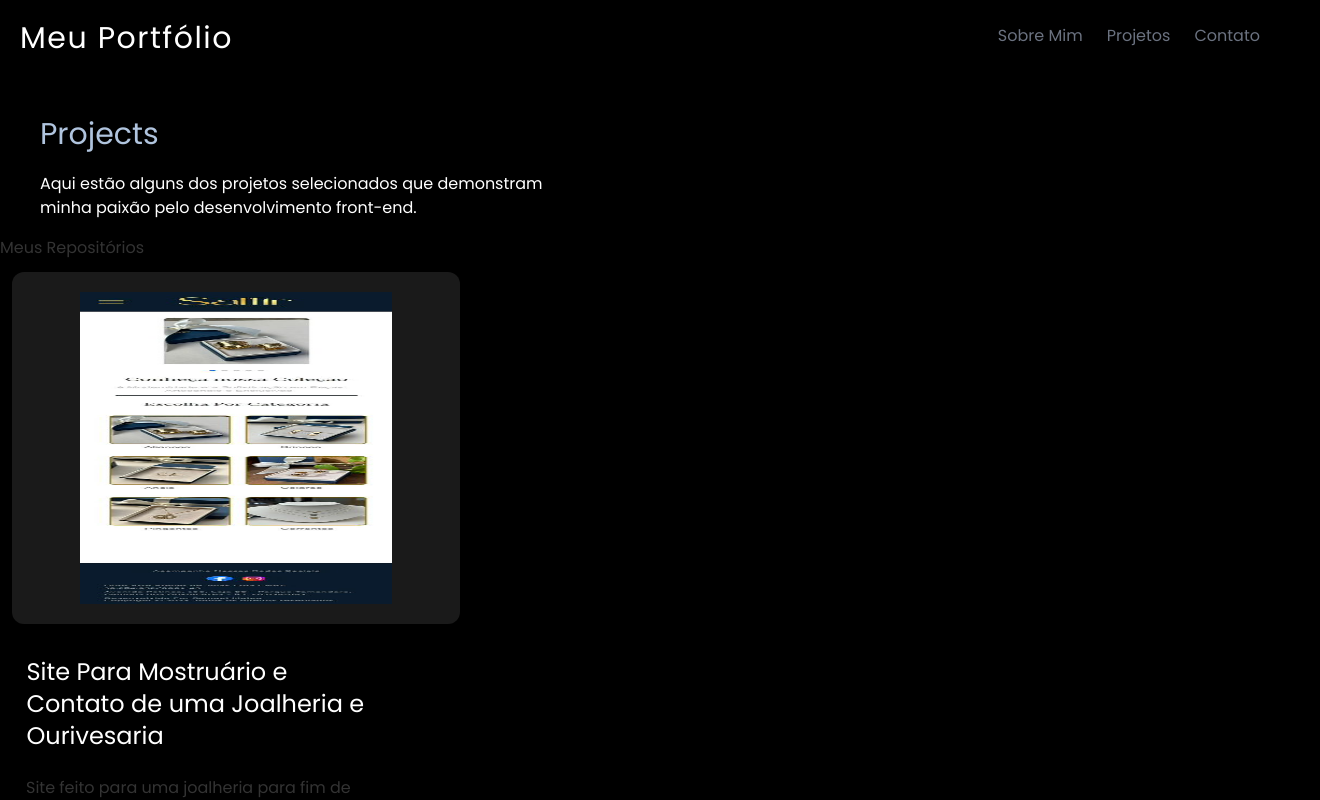
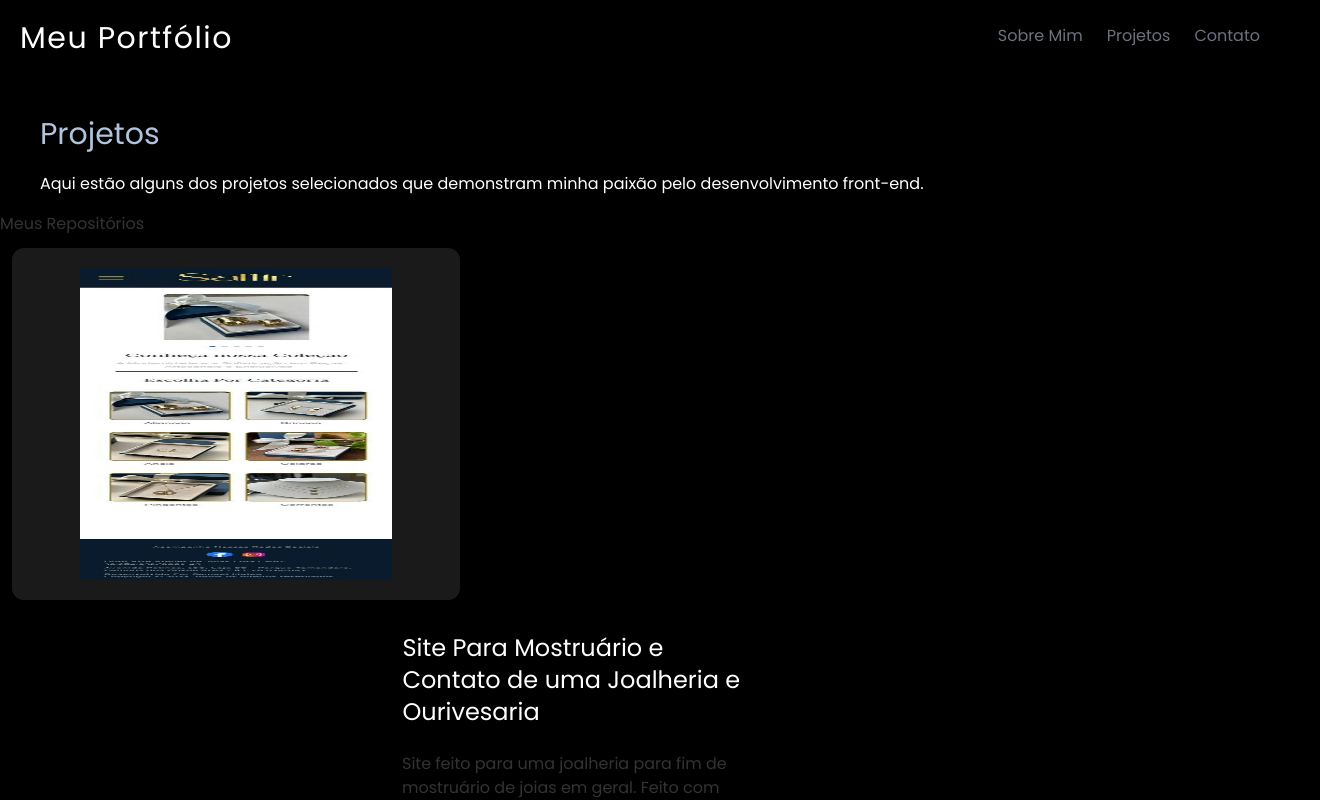
Before and after one commit to SamuelMuleu/personal-portifolio, a React (Vite) app: page /projects in a window 1280 px wide. Shown: the top 800 px of the page, 1320 px wide, since content can reach past the window. Built offline with nearby package versions, Linux system fonts and the light colour scheme.

Commit message:
width test

```diff
--- a/src/components/previewProjects.tsx
+++ b/src/components/previewProjects.tsx
@@ -64,7 +64,7 @@ export function FeaturedProject() {
   ];
 
   return (
-    <div>
+    <div >
       <h2>Meus Repositórios</h2>
 
       <div>
--- a/src/components/projects.tsx
+++ b/src/components/projects.tsx
@@ -2,9 +2,9 @@ import {FeaturedProject} from "./previewProjects";
 
 export function Projects() {
   return (
-    <div className="w-[33rem]">
+    <div className="m-0 p-0">
       <div className="font-sans text-3xl mb-5 text-destructive ml-10 mt-10">
-        Projects
+        Projetos
       </div>
       <p className="text-white ml-10 mb-4 w-[22rem] md:w-full">
         Aqui estão alguns dos projetos selecionados que demonstram minha paixão
--- a/src/index.css
+++ b/src/index.css
@@ -27,7 +27,7 @@
     --chart-3: 197 37% 24%;
     --chart-4: 43 74% 66%;
     --chart-5: 27 87% 67%;
-    --radius: 0.5rem
+    --radius: 0.5rem;
   }
   .dark {
     --background: 222.2 84% 4.9%;
@@ -53,7 +53,7 @@
     --chart-2: 160 60% 45%;
     --chart-3: 30 80% 55%;
     --chart-4: 280 65% 60%;
-    --chart-5: 340 75% 55%
+    --chart-5: 340 75% 55%;
   }
 }
 @layer base {
@@ -62,15 +62,14 @@
   }
   body {
     @apply bg-background text-foreground;
-    overflow-x: hidden;
+    @apply overflow-hidden;
   }
 }
-@media (max-width:768px) {
-
-  h1{
+@media (max-width: 768px) {
+  h1 {
     font-size: 1.5rem;
   }
-  p{
+  p {
     font-size: 1rem;
   }
 }
```
